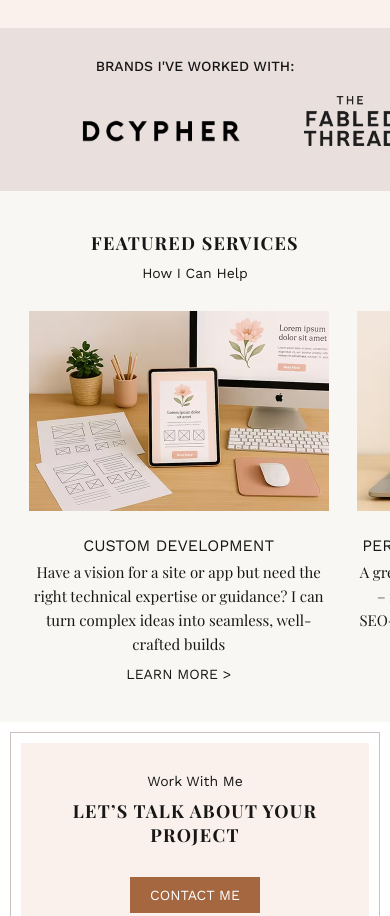
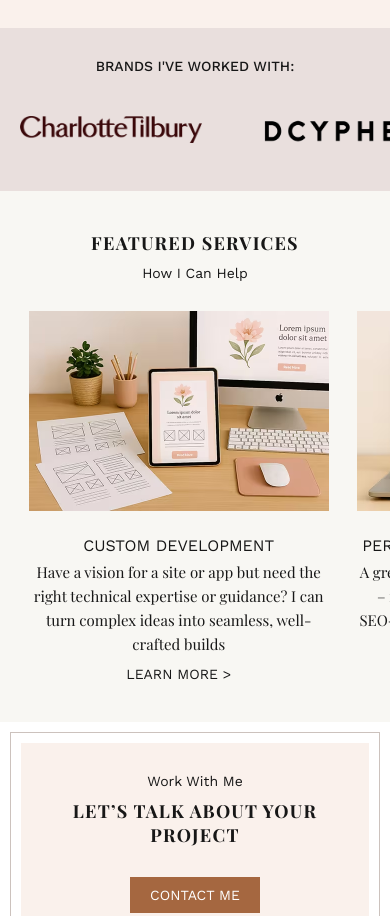
Before and after one commit to lindsayfoley/portfoleyo, a Next.js app: page / in a window 390 px wide. Shown: the part 945-1861 px from the top of the page. Built offline with nearby package versions, Linux system fonts and the light colour scheme; a web font is replaced by a local one.

Commit message:
fixing CT logo on mobile

```diff
--- a/src/components/clientLogos/clientLogos.module.css
+++ b/src/components/clientLogos/clientLogos.module.css
@@ -18,8 +18,7 @@
 }
 
 .ct {
-  max-height: 25px;
-  padding-top: 25px;
+  max-height: 27px;
 }
 
 .dcypher {
```
